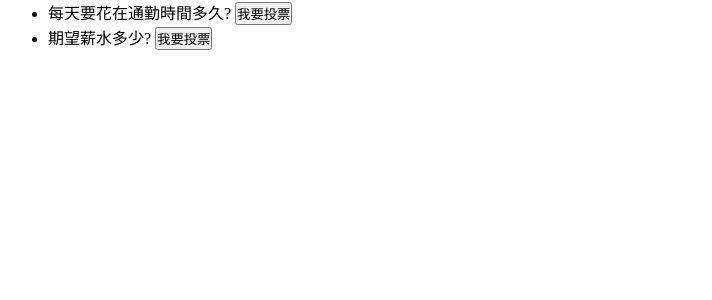
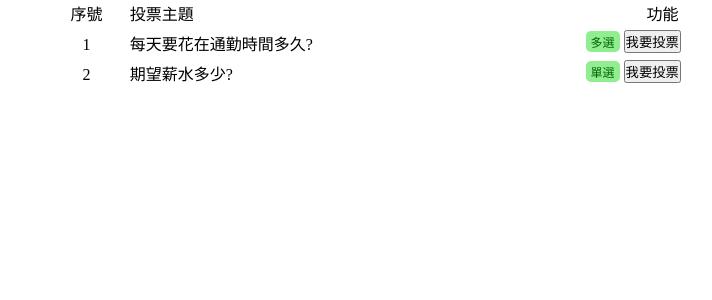
Before and after one commit to mackliu/1111-vote, a PHP site: page / in a window 1280 px wide. Shown: the part 24-324 px from the top of the page, without its empty margins (208-920 px from the left). Run offline with PHP 8.4, Linux system fonts and the light colour scheme; data comes from the database, SQL or seed files in the repository.

Commit message:
美人首頁列表項目

```diff
--- a/css/style.css
+++ b/css/style.css
@@ -24,12 +24,15 @@ main{
 }
 
 .topic-list,
-.vote-result{
+.vote-result,
+.vote-list{
     list-style-type: none;
 }
 .list-row,
 .vote-option,
-.vote-option-title
+.vote-option-title,
+.vote-subject,
+.vote-subject-title
 {
     display:flex;
     width:100%;
@@ -82,3 +85,13 @@ main{
 .vote-option-title .vote-item{
     text-align: center;
 }
+
+/*單多選的按鈕美化*/
+.type-info{
+    padding:2px 5px;
+    border-radius:5px;
+    background:lightgreen;
+    color:darkgreen;
+    border:0;
+    font-size:12px;
+}
--- a/front/list.php
+++ b/front/list.php
@@ -1,12 +1,33 @@
-<ul>
+<ul class="vote-list">
+    <div class="vote-subject-title">
+        <div class="vote-item">序號</div>
+        <div class="vote-item">投票主題</div>
+        <div class="vote-item">功能</div>
+    </div>
 <?php
 $sql="select * from `topics`";
 $rows=$pdo->query($sql)->fetchAll();
-foreach($rows as $row){
+foreach($rows as $idx => $row){
 ?>
-<li>
-    <?=$row['subject'];?>
-    <button onclick="location.href='?do=vote&id=<?=$row['id'];?>'">我要投票</button>
+<li class="vote-subject">
+    <div class="vote-item"><?=$idx+1;?></div>
+
+    <div class="vote-item"><?=$row['subject'];?></div>
+    <div>
+        <button class="type-info">
+            <?php
+                switch($row['type']){
+                    case 1:
+                        echo "單選";
+                    break;
+                    case 2:
+                        echo "多選";
+                    break;
+                }
+            ?>
+        </button>
+        <button onclick="location.href='?do=vote&id=<?=$row['id'];?>'">我要投票</button>
+    </div>
 </li>
 <?php
 }
```
